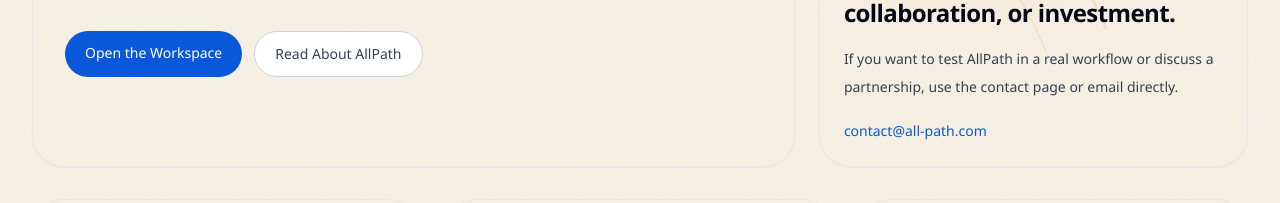
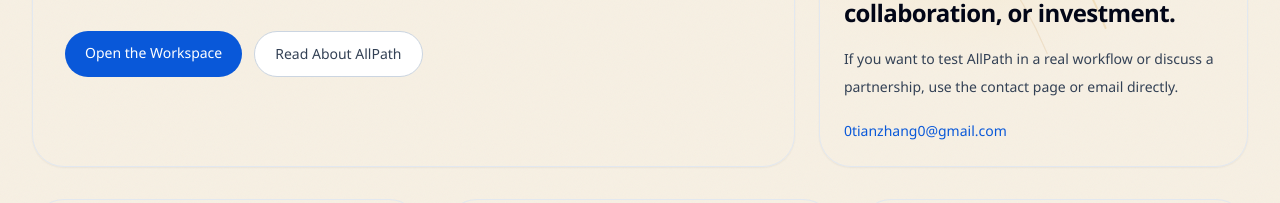
Before and after one commit to dukesky/Allpath, a Next.js app: page / in a window 1280 px wide. Shown: the part 1300-1503 px from the top of the page. Built offline with nearby package versions, Linux system fonts and the light colour scheme.

Commit message:
Update public contact email

```diff
--- a/app/contact/page.tsx
+++ b/app/contact/page.tsx
@@ -4,7 +4,7 @@
 import Image from "next/image";
 import Link from "next/link";
 
-const CONTACT_EMAIL = "contact@all-path.com";
+const CONTACT_EMAIL = "0tianzhang0@gmail.com";
 
 export default function ContactPage() {
   const [copied, setCopied] = useState(false);
--- a/app/page.tsx
+++ b/app/page.tsx
@@ -1,7 +1,7 @@
 import Image from "next/image";
 import Link from "next/link";
 
-const CONTACT_EMAIL = "contact@all-path.com";
+const CONTACT_EMAIL = "0tianzhang0@gmail.com";
 
 const HERO_CHIPS = [
   "Round Table",
```
